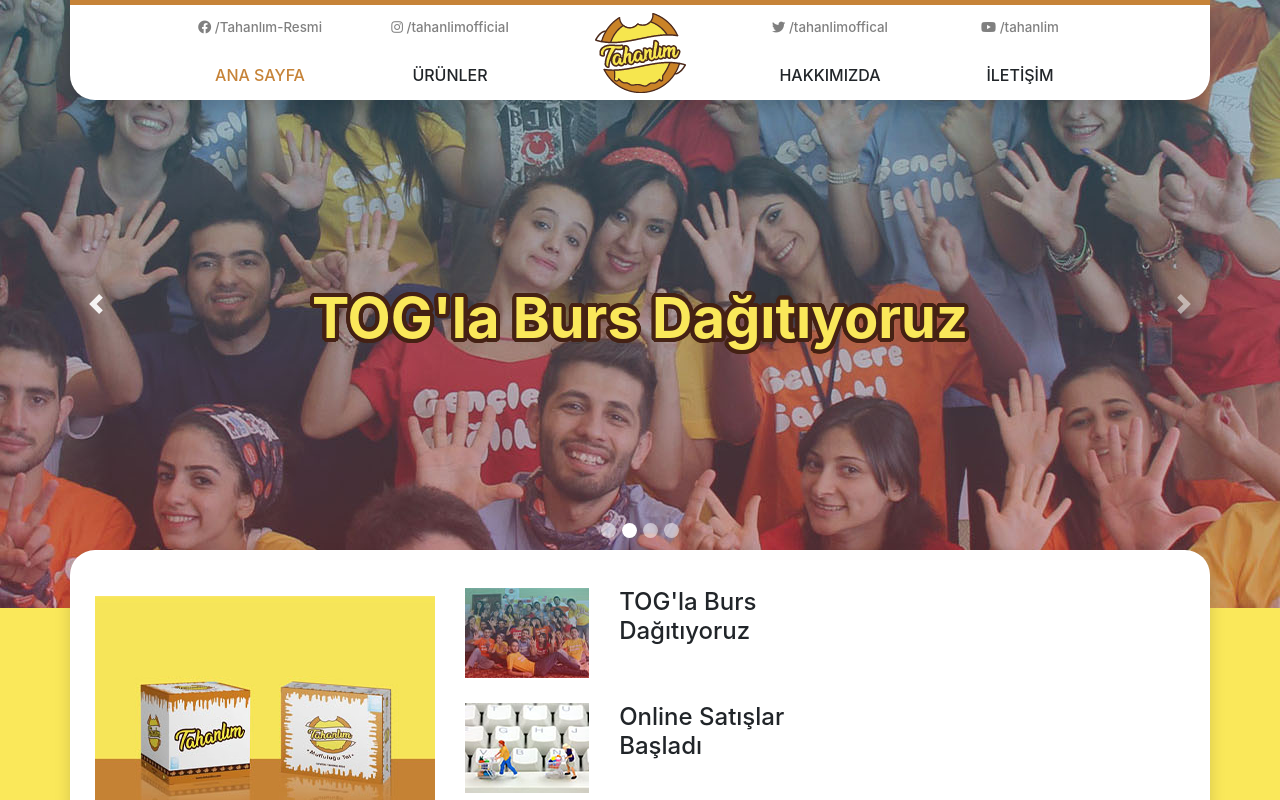
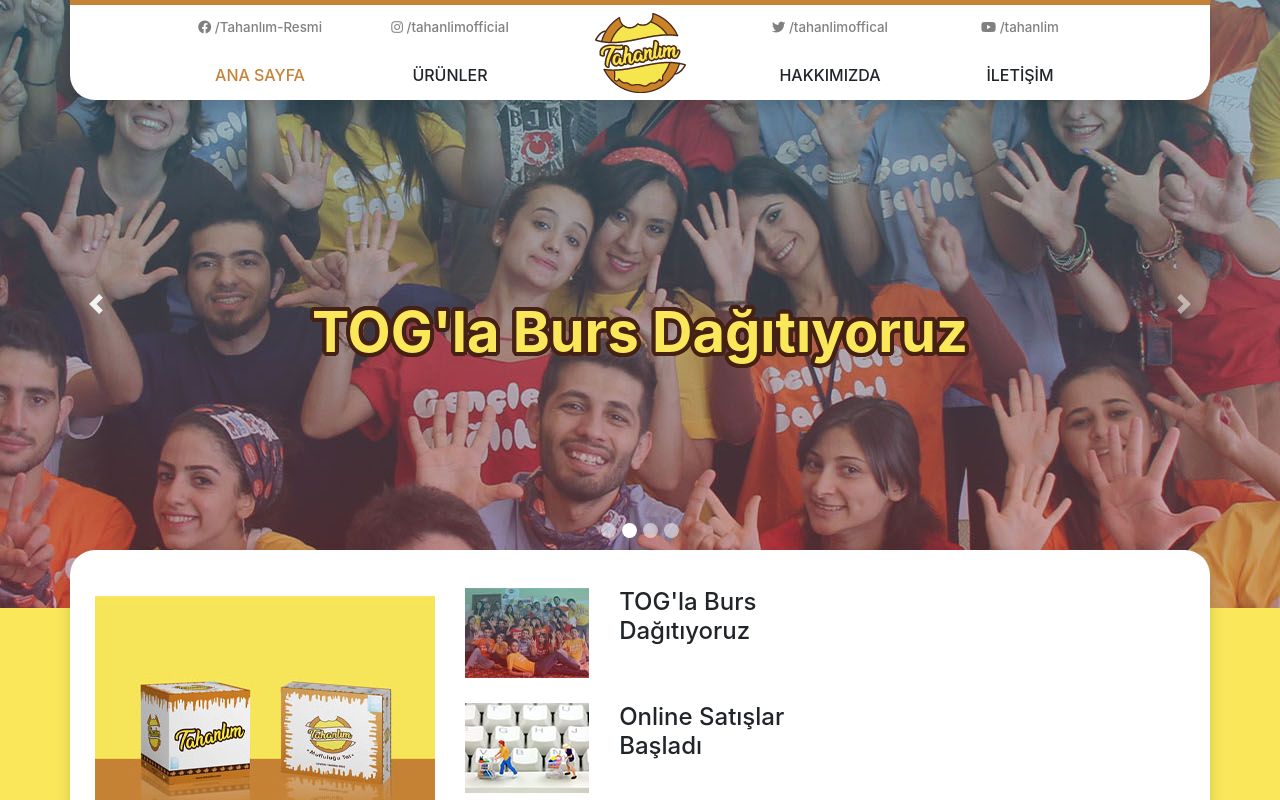
Before and after one commit to barisgurses/tahanlim, a plain HTML site: page index.html in a window 1280 px wide. Both pictures are taken after a click on the item 629 px from the left and 530 px from the top of the page. Shown: the top 800 px of the page. Drawn offline with Linux system fonts and the light colour scheme.

Commit message:
Add files via upload

```diff
--- a/css/ana.css
+++ b/css/ana.css
@@ -1,5 +1,8 @@
 body{
     background-color: #fae85a !important;
+    min-height: 100vh;
+    display: flex;
+    flex-direction: column;
 }
 
 .üst {
@@ -112,6 +115,9 @@ h2:before {
 .container, footer{
     min-width: 1140px !important;
 }
+footer{
+    margin-top: auto;
+}
 .carousel-multi-item-2 .col-md-3 {
 float: left;
 width: 25%;
@@ -121,7 +127,9 @@ max-width: 100%; } }
 border-radius: 2px; }
 
 .carousel-caption{
-    top: 265px;
+    top: 50% !important;
+    transform: translateY(-50%) !important;
+    bottom: initial !important;
 }
 .carousel-caption h1{
     color: #fae85a;
@@ -132,12 +140,12 @@ border-radius: 2px; }
 .carousel-item h1{
     opacity: 0;
     font-size: 30pt !important;
-    padding-top: 150px !important;
+    padding-top: 400px !important;
 }
 .carousel-item.active h1{
     opacity: 1;
     font-size: 42pt !important;
-    padding-top: 0 !important;
+    padding-top: 65px !important;
     transition: .5s ease-out;
     -moz-transition: .5s ease-out;
     -webkit-transition: .5s ease-out;
@@ -152,3 +160,10 @@ border-radius: 2px; }
     border: none !important;
     color: white !important;
 }
+@media screen and (min-width: 1921px) {
+    .carousel{
+        border-radius: 0 0 25px 25px;
+        overflow: hidden;
+        box-shadow: 0 0.5rem 1rem rgba(0, 0, 0, 0.15) !important;
+    }
+}
```
